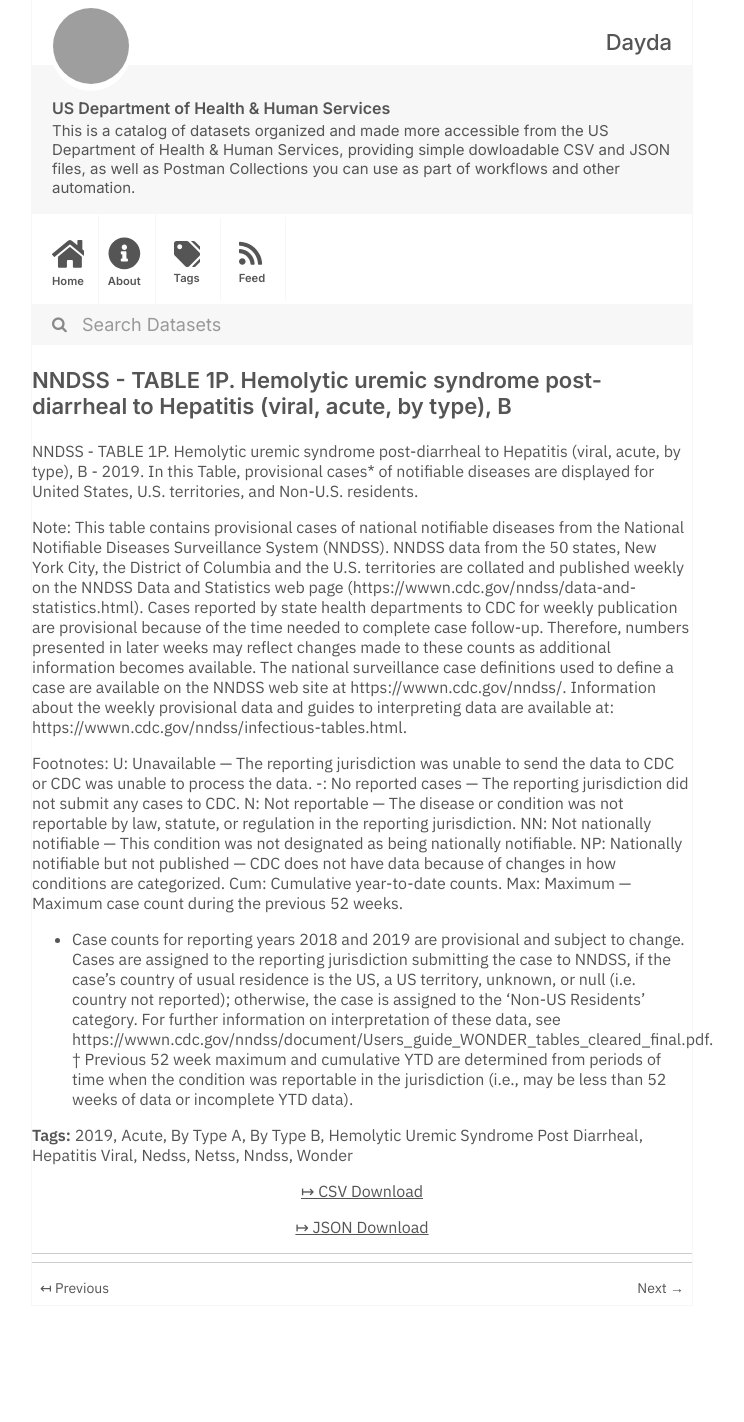
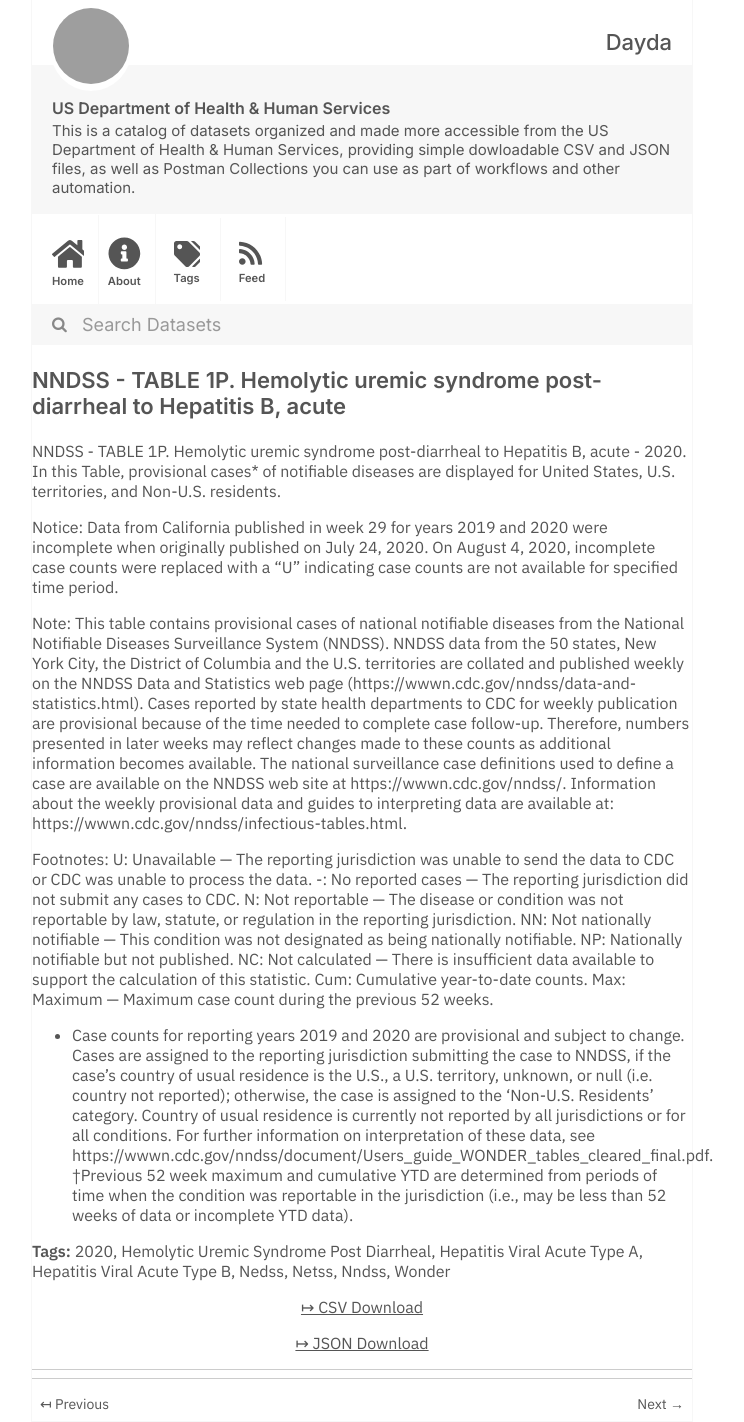
Before and after one commit to dayda-entities/us-department-of-health-and-human-services, a Jekyll site: the page built from _posts/2020-11-10-nndss-table-1p-hemolytic-uremi.md, in a window 1280 px wide. Shown: the whole page, without its empty margins (278-1022 px from the left). Built offline with Jekyll 4.4.1, drawn with Linux system fonts in a browser that asks for light colours; before the commit the page ends 1306 px from its top, so only the background shows below that; grey boxes are pictures that could not be loaded.

Commit message:
Publish Data

```diff
--- a/_posts/2020-11-10-nndss-table-1p-hemolytic-uremi.md
+++ b/_posts/2020-11-10-nndss-table-1p-hemolytic-uremi.md
@@ -1,29 +1,29 @@
 ---
 title: >-
-  NNDSS - TABLE 1P.  Hemolytic uremic syndrome post-diarrheal to Hepatitis
-  (viral, acute, by type), B
-created: '2020-11-10T16:16:31.095346'
-modified: '2021-04-21T22:26:49.876273'
+  NNDSS - TABLE 1P. Hemolytic uremic syndrome post-diarrheal to Hepatitis B,
+  acute
+created: '2020-11-10T16:16:36.094389'
+modified: '2021-04-17T02:57:12.212620'
 state: active
 type: dataset
 tags:
-  - '2019'
-  - Acute
-  - By Type A
-  - By Type B
+  - '2020'
   - Hemolytic Uremic Syndrome Post Diarrheal
-  - Hepatitis Viral
+  - Hepatitis Viral Acute Type A
+  - Hepatitis Viral Acute Type B
   - Nedss
   - Netss
   - Nndss
   - Wonder
 groups: []
-csv_url: 'https://data.cdc.gov/api/views/y4x9-2nqn/rows.csv?accessType=DOWNLOAD'
-json_url: 'https://data.cdc.gov/api/views/y4x9-2nqn/rows.json?accessType=DOWNLOAD'
+csv_url: 'https://data.cdc.gov/api/views/uu9i-eu7y/rows.csv?accessType=DOWNLOAD'
+json_url: 'https://data.cdc.gov/api/views/uu9i-eu7y/rows.json?accessType=DOWNLOAD'
 layout: post
 
 ---
-NNDSS - TABLE 1P.  Hemolytic uremic syndrome post-diarrheal to Hepatitis (viral, acute, by type), B - 2019. In this Table, provisional cases* of notifiable diseases are displayed for United States, U.S. territories, and Non-U.S. residents.
+NNDSS - TABLE 1P. Hemolytic uremic syndrome post-diarrheal to Hepatitis B, acute - 2020. In this Table, provisional cases* of notifiable diseases are displayed for United States, U.S. territories, and Non-U.S. residents.
+
+Notice: Data from California published in week 29 for years 2019 and 2020 were incomplete when originally published on July 24, 2020. On August 4, 2020, incomplete case counts were replaced with a "U" indicating case counts are not available for specified time period.
 
 Note:
 This table contains provisional cases of national notifiable diseases from the National Notifiable Diseases Surveillance System (NNDSS). NNDSS data from the 50 states, New York City, the District of Columbia and the U.S. territories are collated and published weekly on the NNDSS Data and Statistics web page (https://wwwn.cdc.gov/nndss/data-and-statistics.html). Cases reported by state health departments to CDC for weekly publication are provisional because of the time needed to complete case follow-up. Therefore, numbers presented in later weeks may reflect changes made to these counts as additional information becomes available. The national surveillance case definitions used to define a case are available on the NNDSS web site at https://wwwn.cdc.gov/nndss/. Information about the weekly provisional data and guides to interpreting data are available at: https://wwwn.cdc.gov/nndss/infectious-tables.html.
@@ -33,8 +33,9 @@ U: Unavailable — The reporting jurisdiction was unable to send the data to CDC
 -: No reported cases — The reporting jurisdiction did not submit any cases to CDC.
 N: Not reportable — The disease or condition was not reportable by law, statute, or regulation in the reporting jurisdiction.
 NN: Not nationally notifiable — This condition was not designated as being nationally notifiable.
-NP: Nationally notifiable but not published — CDC does not have data because of changes in how conditions are categorized.
+NP: Nationally notifiable but not published.
+NC: Not calculated — There is insufficient data available to support the calculation of this statistic.
 Cum: Cumulative year-to-date counts.
 Max: Maximum — Maximum case count during the previous 52 weeks.
-* Case counts for reporting years 2018 and 2019 are provisional and subject to change. Cases are assigned to the reporting jurisdiction submitting the case to NNDSS, if the case's country of usual residence is the US, a US territory, unknown, or null (i.e. country not reported); otherwise, the case is assigned to the 'Non-US Residents' category. For further information on interpretation of these data, see https://wwwn.cdc.gov/nndss/document/Users_guide_WONDER_tables_cleared_final.pdf.
-† Previous 52 week maximum and cumulative YTD are determined from periods of time when the condition was reportable in the jurisdiction (i.e., may be less than 52 weeks of data or incomplete YTD data).
+* Case counts for reporting years 2019 and 2020 are provisional and subject to change. Cases are assigned to the reporting jurisdiction submitting the case to NNDSS, if the case's country of usual residence is the U.S., a U.S. territory, unknown, or null (i.e. country not reported); otherwise, the case is assigned to the 'Non-U.S. Residents' category. Country of usual residence is currently not reported by all jurisdictions or for all conditions. For further information on interpretation of these data, see https://wwwn.cdc.gov/nndss/document/Users_guide_WONDER_tables_cleared_final.pdf.
+†Previous 52 week maximum and cumulative YTD are determined from periods of time when the condition was reportable in the jurisdiction (i.e., may be less than 52 weeks of data or incomplete YTD data).
```
